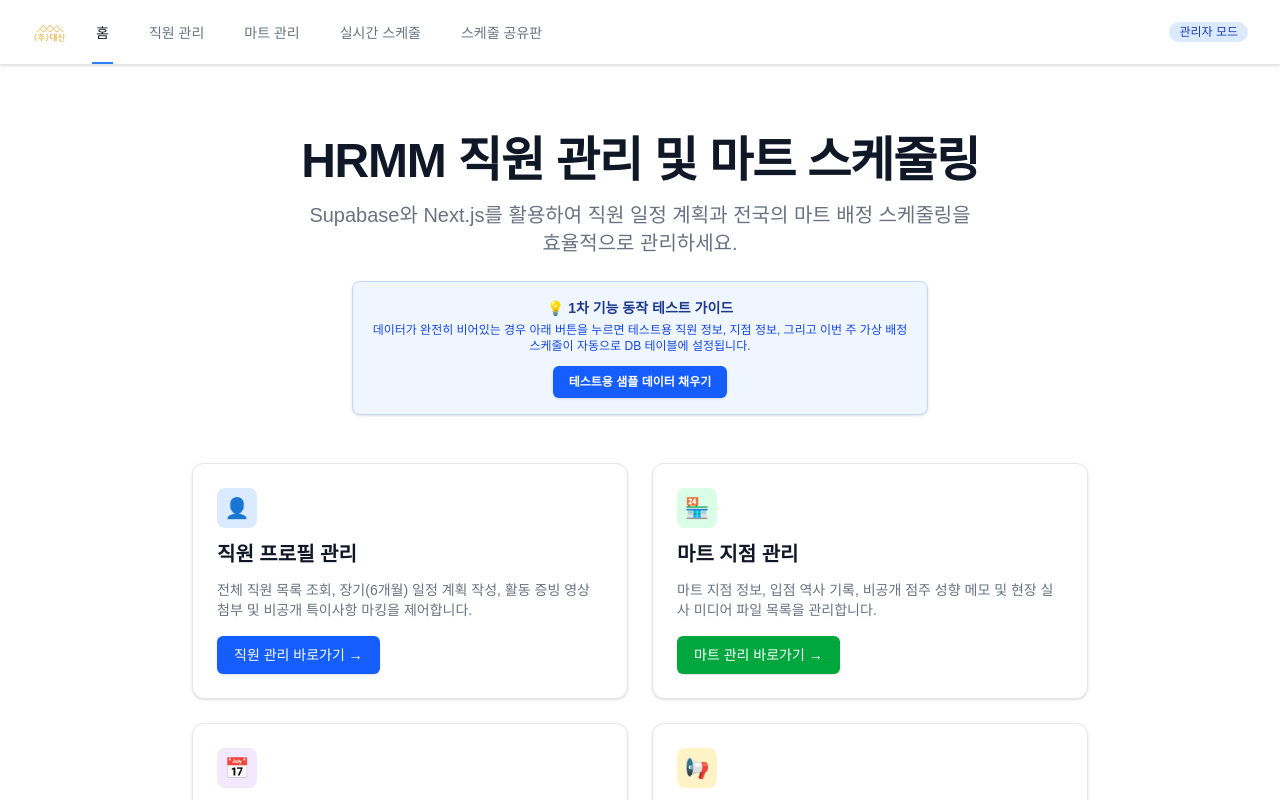
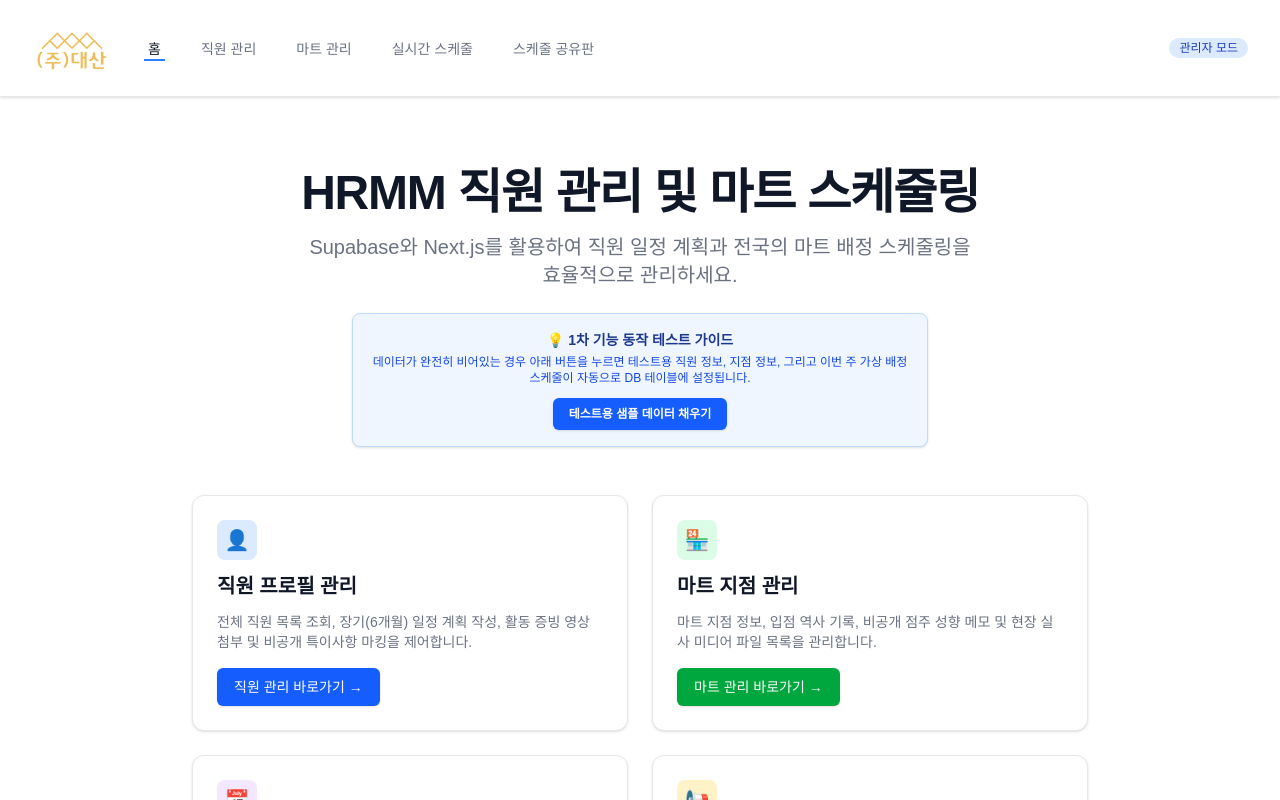
Before and after one commit to kionlabs/hrmm, a Next.js app: page / in a window 1280 px wide. Shown: the top 800 px of the page. Built offline with nearby package versions, Linux system fonts and the light colour scheme; no server answers.

Commit message:
style: Enlarge Navbar logo to 2x height (h-14 to h-20) and adjust Navbar height

```diff
--- a/src/components/Navbar.tsx
+++ b/src/components/Navbar.tsx
@@ -17,18 +17,18 @@ export default function Navbar() {
   return (
     <nav className="bg-white border-b border-gray-200 shadow-sm">
       <div className="max-w-7xl mx-auto px-4 sm:px-6 lg:px-8">
-        <div className="flex justify-between h-16">
-          <div className="flex">
+        <div className="flex justify-between items-center h-20 sm:h-24 py-2">
+          <div className="flex items-center">
             <div className="flex-shrink-0 flex items-center">
               <Link href="/" className="flex items-center gap-2 group py-1">
                 <img
                   src="/logo.png"
                   alt="(주)대산 로고"
-                  className="h-8 sm:h-9 w-auto object-contain transition-transform group-hover:scale-105"
+                  className="h-14 sm:h-18 md:h-20 w-auto object-contain transition-transform group-hover:scale-105"
                 />
               </Link>
             </div>
-            <div className="hidden sm:ml-6 sm:flex sm:space-x-8">
+            <div className="hidden sm:ml-8 sm:flex sm:space-x-8 sm:h-full">
               {navItems.map((item) => {
                 const isActive =
                   item.href === '/'
```
